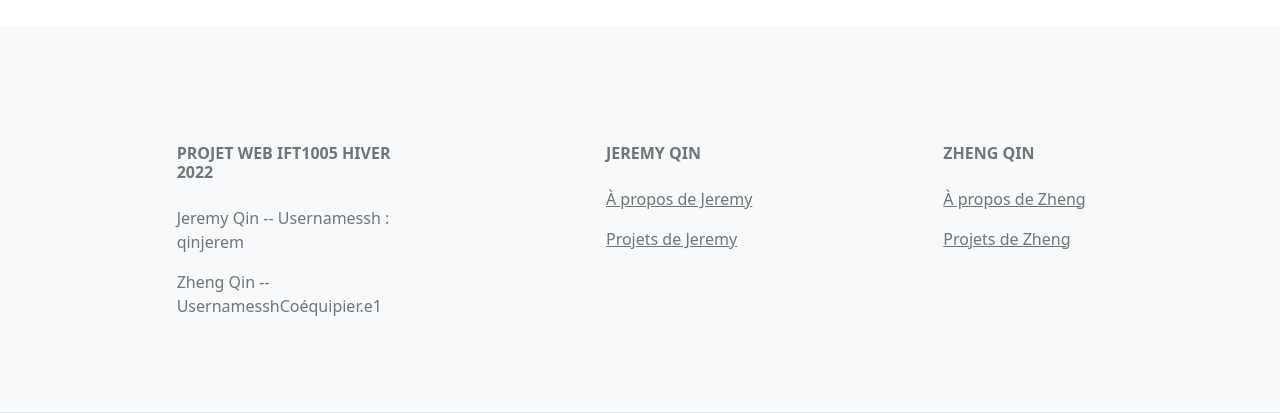
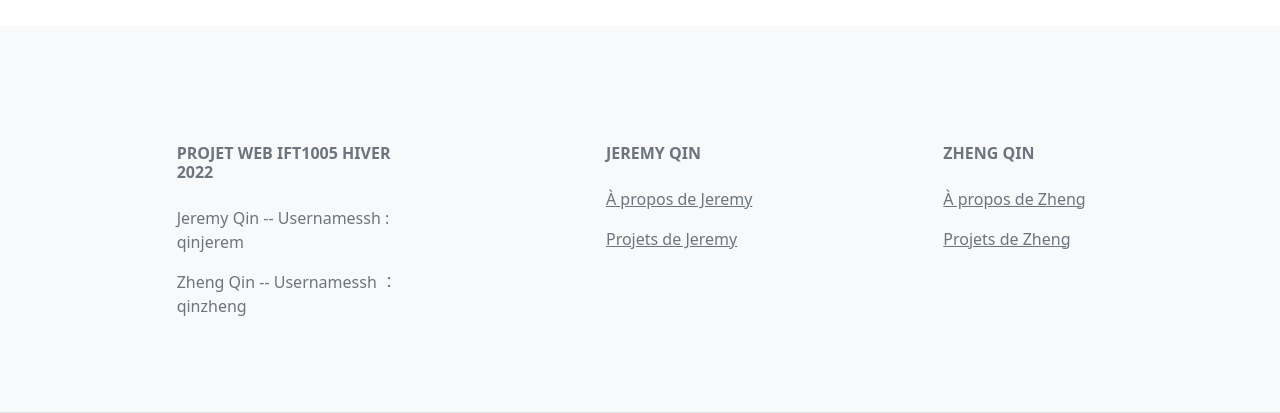
Before and after one commit to jeremy-qin/NotreProjetIFT1005, a plain HTML site: page projets1.html in a window 1280 px wide. Shown: the part 2038-2451 px from the top of the page. Drawn offline with nearby package versions, Linux system fonts and the light colour scheme.

Commit message:
Update projets1.html

```diff
--- a/projets1.html
+++ b/projets1.html
@@ -180,10 +180,10 @@
                             Projet Web IFT1005 Hiver 2022
                         </h6>
                         <p>
-                            Jeremy Qin  -- Usernamessh : qinjerem
+                            Jeremy Qin -- Usernamessh : qinjerem
                         </p>
                         <p>
-                            Zheng Qin  --  UsernamesshCoéquipier.e1
+                            Zheng Qin --  Usernamessh ：qinzheng
                         </p>
                     </div>
                     <div class="col-md-2 col-lg-2 col-xl-2 mx-auto mb-4">
```
